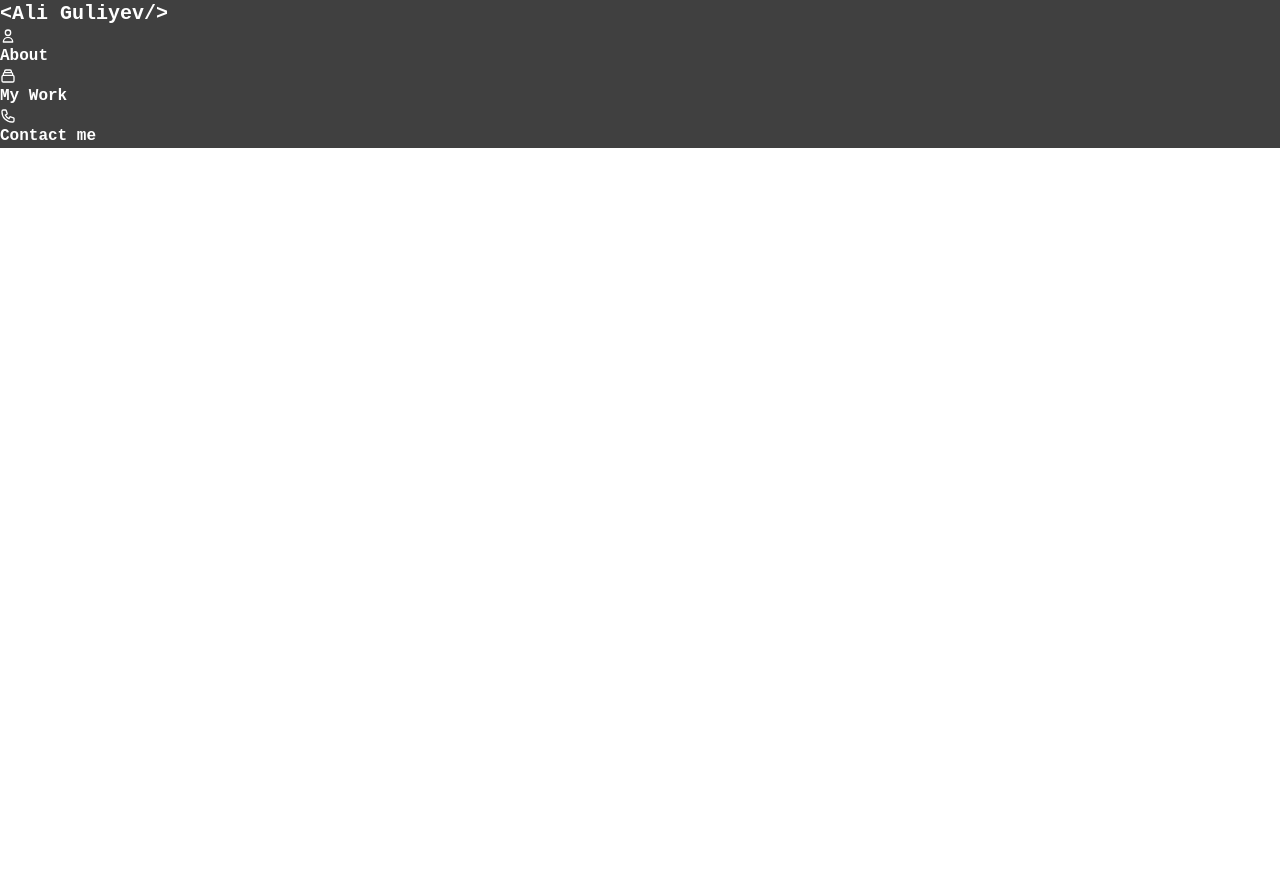
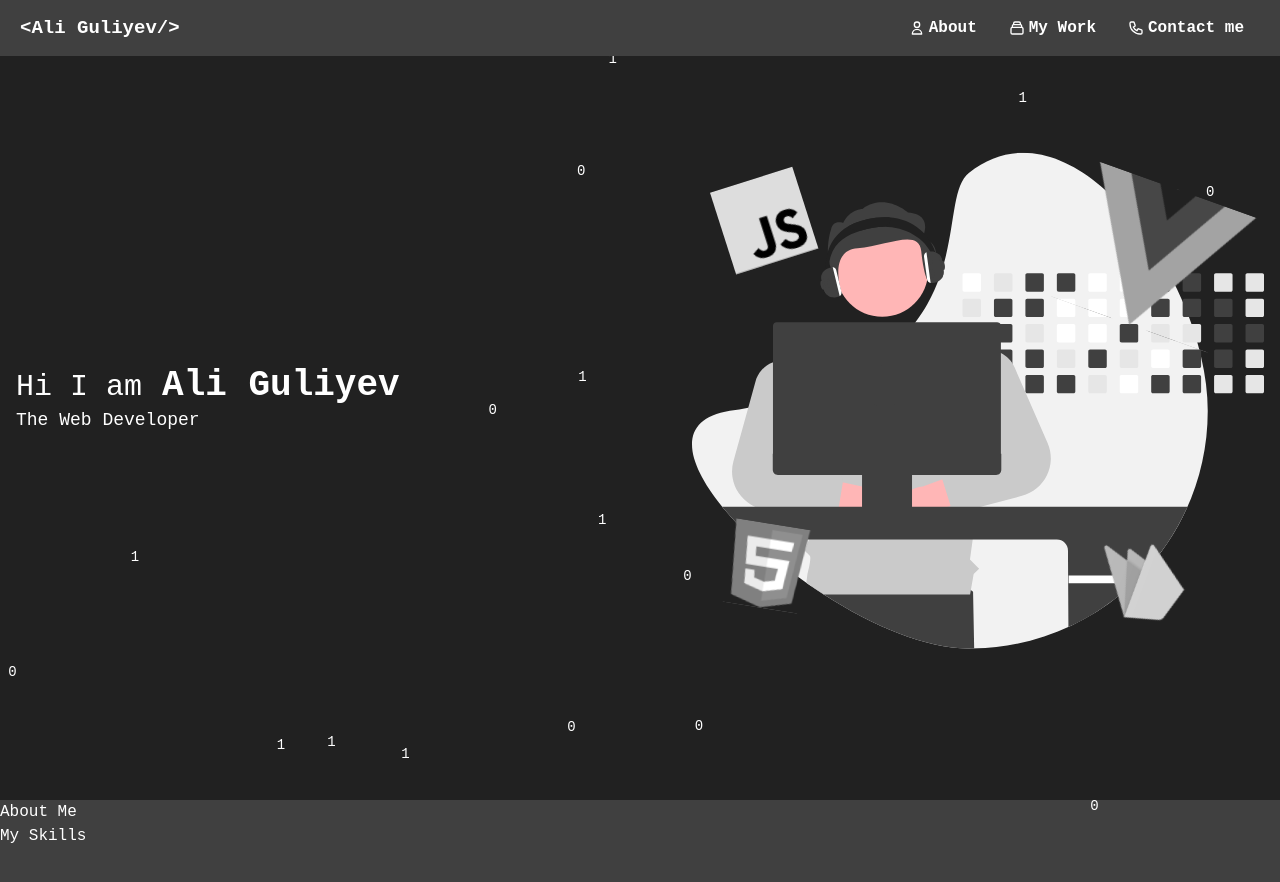
Before and after one commit to Ali-Guliyev/Ali-Guliyev-Portfolio, a Vue app: page / in a window 1280 px wide. Shown: the top 882 px of the page. Before the commit the page ends 800 px from the top, so only its background shows below. Built offline with nearby package versions, Linux system fonts and the light colour scheme.

Commit message:
updated db.json, added navbar animation

```diff
--- a/db.json
+++ b/db.json
@@ -30,5 +30,82 @@
       "name": "Github Profiles App",
       "photoURL": "https://user-images.githubusercontent.com/54935778/133991190-10e877cd-981f-4de8-b3c1-015367b3a51c.png"
     }
+  ],
+  "about-text": "Hi I am Ali Guliyev and I am 14 years old. I am a web developer. And Ilove building websites with JavaScript 👨‍💻.",
+  "skills": [
+    {
+      "id": 1,
+      "skill": "HTML",
+      "percentage": "100"
+    },
+    {
+      "id": 2,
+      "skill": "CSS",
+      "percentage": "100"
+    },
+    {
+      "id": 3,
+      "skill": "Python",
+      "percentage": "100"
+    },
+    {
+      "id": 4,
+      "skill": "Figma",
+      "percentage": "100"
+    },
+    {
+      "id": 5,
+      "skill": "JavaScript",
+      "percentage": "95"
+    },
+    {
+      "id": 6,
+      "skill": "Vue.js",
+      "percentage": "90"
+    },
+    {
+      "id": 7,
+      "skill": "C#",
+      "percentage": "90"
+    },
+    {
+      "id": 8,
+      "skill": "TailwindCss",
+      "percentage": "50"
+    },
+    {
+      "id": 9,
+      "skill": "SASS",
+      "percentage": "40"
+    },
+    {
+      "id": 10,
+      "skill": "BootStrap",
+      "percentage": "30"
+    },
+    {
+      "id": 11,
+      "skill": "Java",
+      "percentage": "20"
+    },
+    {
+      "id": 12,
+      "skill": "C++",
+      "percentage": "20"
+    }
+  ],
+  "social": [
+    {
+      "name": "Twitter",
+      "fa-icon-name": "name"
+    },
+    {
+      "name": "Gmail",
+      "fa-icon-name": "name"
+    },
+    {
+      "name": "Github",
+      "fa-icon-name": "name"
+    }
   ]
 }
--- /dev/null
+++ b/src/components/About.vue
@@ -0,0 +1,10 @@
+<template>
+  <section class="min-h-screen">
+    <h1 class="title">About Me</h1>
+    <p></p>
+    <h2>My Skills</h2>
+    <ul>
+      <li></li>
+    </ul>
+  </section>
+</template>
--- /dev/null
+++ b/src/components/AnimatedBackground.vue
@@ -0,0 +1,40 @@
+<template>
+  <ul ref="canvas" class="canvas absolute top-0 left-0 w-full h-full z-0"></ul>
+</template>
+
+<script>
+import { ref } from "@vue/reactivity";
+import { onMounted } from "@vue/runtime-core";
+export default {
+  props: ["nums", "variants"],
+  setup(props) {
+    const canvas = ref(null);
+
+    onMounted(() => {
+      let fps = 10;
+      for (let i = 0; i < props.nums; i++) {
+        let numberEl = document.createElement("li");
+        numberEl.classList.add("number");
+        numberEl.textContent =
+          props.variants[Math.floor(Math.random() * props.variants.length)];
+        numberEl.setAttribute(
+          "style",
+          `top: ${Math.random() * 100}%; left: ${Math.random() * 100}%`
+        );
+        canvas.value.appendChild(numberEl);
+      }
+
+      setInterval(() => {}, fps);
+    });
+
+    return { canvas };
+  },
+};
+</script>
+
+<style>
+.number {
+  position: absolute;
+  font-size: 14px;
+}
+</style>
--- /dev/null
+++ b/src/components/Header.vue
@@ -0,0 +1,26 @@
+<template>
+  <section class="min-h-screen flex justify-between items-center relative">
+    <AnimatedBackground :nums="20" :variants="['0', '1']" />
+    <header class="z-10 w-full">
+      <div
+        class="w-full container mx-auto px-4 flex justify-between items-center"
+      >
+        <div>
+          <span>
+            <span class="text-3xl">Hi I am</span>
+            <h1 class="ml-5 text-4xl font-bold inline">Ali Guliyev</h1>
+          </span>
+          <span class="block text-lg">The Web Developer</span>
+        </div>
+        <img src="../assets/img/developer.svg" alt="" />
+      </div>
+    </header>
+  </section>
+</template>
+
+<script>
+import AnimatedBackground from "./AnimatedBackground.vue";
+export default {
+  components: { AnimatedBackground },
+};
+</script>
--- a/src/components/Navbar.vue
+++ b/src/components/Navbar.vue
@@ -1,28 +1,66 @@
 <template>
-  <nav class="font-bold text-white bg-secondary">
-    <h1 class="text-xl">&lt;Ali Guliyev/&gt;</h1>
+  <nav
+    class="font-bold bg-secondary py-2 px-5 absolute top-0 left-0 w-full z-50"
+  >
+    <div class="flex justify-between items-center max-w-7xl mx-auto">
+      <a href="#" class="logo" style="font-size: 19px">&lt;Ali Guliyev/&gt;</a>
 
-    <ul>
-      <li>
-        <UserIcon class="w-4 h-4" />
-        <span>About</span>
-      </li>
-      <li>
-        <CollectionIcon class="w-4 h-4" />
-        <span>My Work</span>
-      </li>
-      <li>
-        <PhoneIcon class="w-4 h-4" />
-        <span>Contact me</span>
-      </li>
-    </ul>
+      <ul class="flex justify-between" ref="links">
+        <li class="navLink">
+          <UserIcon />
+          <span><a href="#">About</a></span>
+        </li>
+        <li class="navLink">
+          <CollectionIcon />
+          <span><a href="#">My Work</a></span>
+        </li>
+        <li class="navLink">
+          <PhoneIcon />
+          <span><a href="#">Contact me</a></span>
+        </li>
+      </ul>
+    </div>
   </nav>
 </template>
 
 <script>
 import { UserIcon, CollectionIcon, PhoneIcon } from "@heroicons/vue/outline";
+import { onMounted, ref } from "@vue/runtime-core";
 
 export default {
   components: { UserIcon, CollectionIcon, PhoneIcon },
+  setup() {
+    const links = ref(null);
+
+    return { links };
+  },
 };
 </script>
+
+<style>
+nav {
+  animation: nav 1s ease 1;
+}
+
+@keyframes nav {
+  from {
+    transform: translateY(-100%);
+  }
+  to {
+    transform: translateY(0%);
+  }
+}
+
+a.logo {
+  animation: fade 2s ease 1 forwards;
+}
+
+@keyframes fade {
+  from {
+    opacity: 0;
+  }
+  to {
+    opacity: 1;
+  }
+}
+</style>
--- a/src/styles.css
+++ b/src/styles.css
@@ -2,6 +2,28 @@
 @tailwind components;
 @tailwind utilities;
 
+body {
+  @apply overflow-x-hidden;
+}
+
 * {
   font-family: "Courier New", Courier, monospace;
+  @apply text-white;
 }
+
+.navLink {
+  @apply flex items-center justify-center gap-1 hover:bg-primary cursor-pointer rounded-full py-2 px-4 transition duration-75 ease-in;
+  animation: fade 2s ease 1 forwards;
+}
+
+.navLink svg {
+  @apply w-4 h-4;
+}
+
+section:nth-child(even) {
+  @apply bg-primary;
+}
+
+section:nth-child(odd) {
+  @apply bg-secondary;
+}
--- a/src/views/Home.vue
+++ b/src/views/Home.vue
@@ -1,12 +1,20 @@
 <template>
   <Navbar />
+  <Header />
+  <About />
+  <!-- My Work -->
+  <!-- Contact Me -->
 </template>
 
 <script>
 import Navbar from "../components/Navbar.vue";
+import Header from "../components/Header.vue";
+import About from "../components/About.vue";
 export default {
   components: {
     Navbar,
+    Header,
+    About,
   },
 };
 </script>
```
Also changed, not shown: src/assets/img/developer.svg (added).
